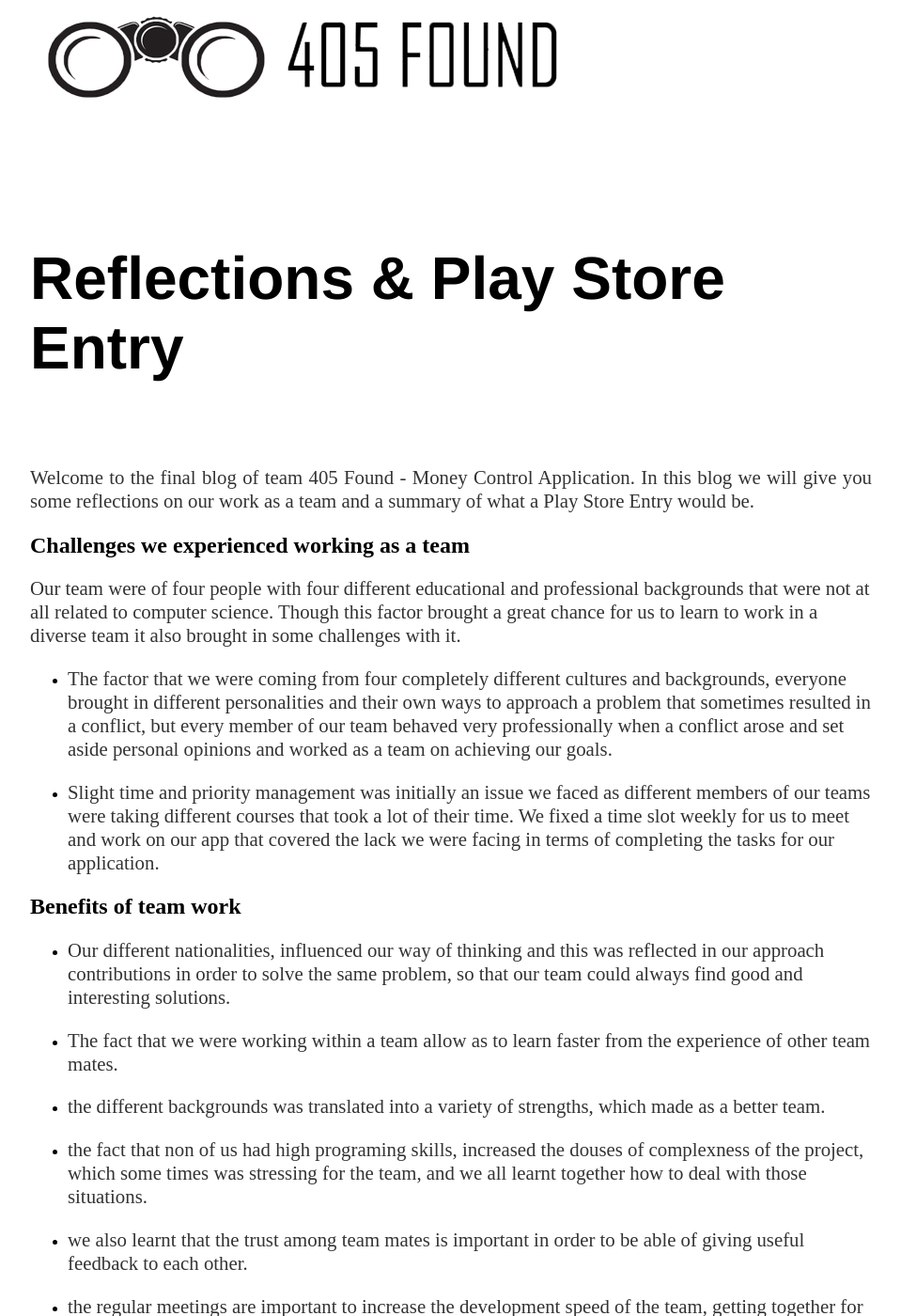
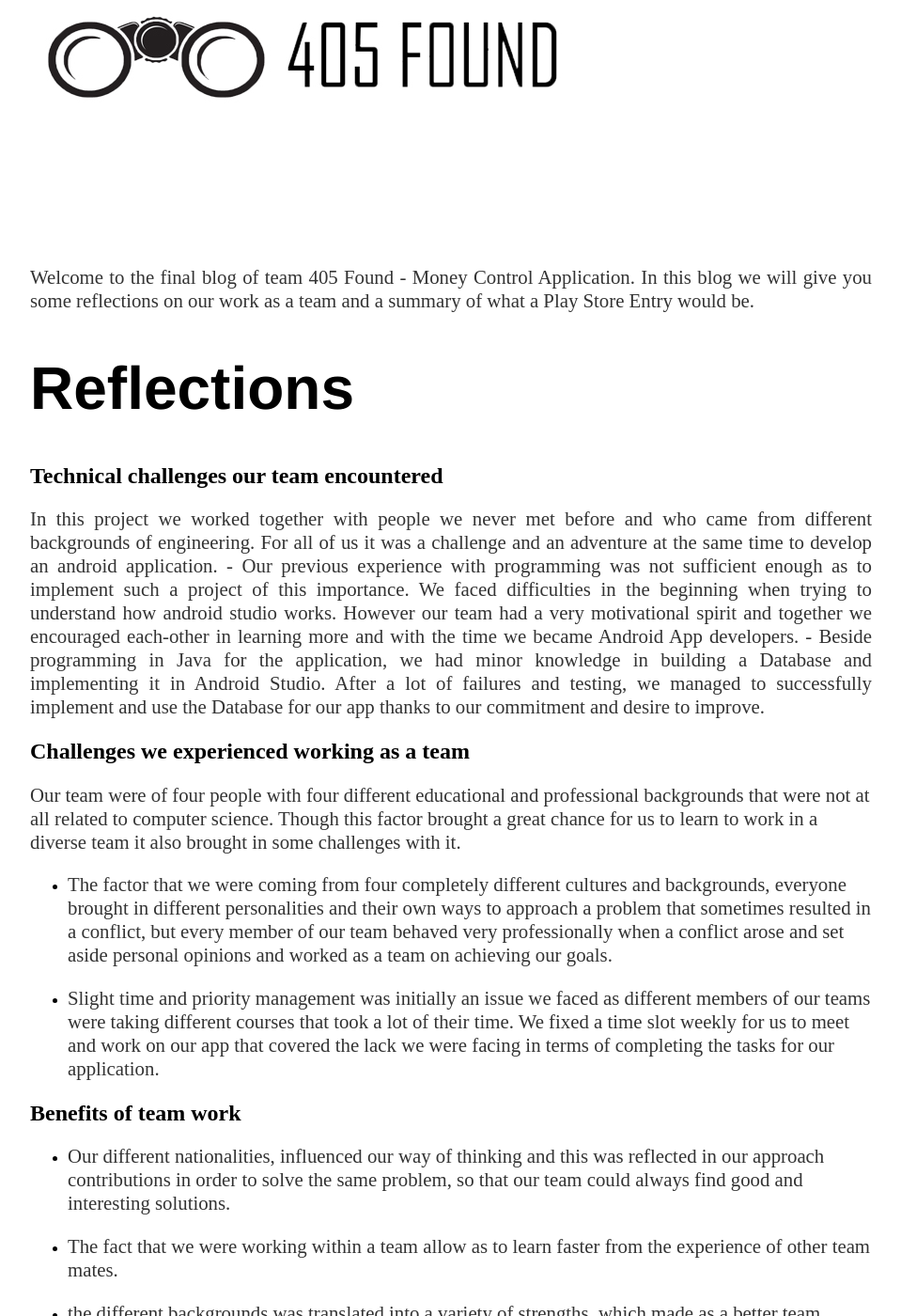
Before and after one commit to NadeemNicoR/TeamProjects, a Jekyll site: the page built from docs/_posts/2019-07-02-ISEE-2019-Reflections & Play Store Entry.md, in a window 1280 px wide and 1400 px high, scrolled down 584 px. Shown: the whole window at 94% size, without its empty margins (160-1119 px from the left). Built offline with Jekyll 4.4.1, drawn with Linux system fonts in a browser that asks for light colours; our own code applies the rules of GitHub Pages for plain Markdown files; a file with an impossible date is left out; some of the changed text lies outside the part shown.

Commit message:
Update 2019-07-02-ISEE-2019-Reflections & Play Store Entry.md

```diff
--- a/docs/_posts/2019-07-02-ISEE-2019-Reflections & Play Store Entry.md
+++ b/docs/_posts/2019-07-02-ISEE-2019-Reflections & Play Store Entry.md
@@ -1,12 +1,26 @@
 ![companylogo]({{site.baseurl}}/images/405logo.png)
 
-# Reflections & Play Store Entry
 
 <br>
 
 <p class="justify">
 
 Welcome to the final blog of team 405 Found - Money Control Application. In this blog we will give you some reflections on our work as a team and a summary of what a Play Store Entry would be.
+
+</p>
+
+# Reflections
+
+
+## Technical challenges our team encountered
+
+<p class="justify">
+
+In this project we worked together with people we never met before and who came from different backgrounds of engineering. For all of us it was a challenge and an adventure at the same time to develop an android application.
+
+- Our previous experience with programming was not sufficient enough as to implement such a project of this importance. We faced difficulties in the beginning when trying to understand how android studio works. However our team had a very motivational spirit and together we encouraged each-other in learning more and with the time we became Android App developers.
+
+- Beside programming in Java for the application, we had minor knowledge in building a Database and implementing it in Android Studio. After a lot of failures and testing, we managed to successfully implement and use the Database for our app thanks to our commitment and desire to improve.
 
 </p>
 
@@ -35,8 +49,10 @@
 
 - the regular meetings are important to increase the development speed of the team, getting together for reasons not related to the project is also important for this manner.
 
+ ## About the course "Introduction to Software Engineering for Engineers"
 
-# Money Control App - Play Store Entry
+
+# Play Store Entry
 
 
 ## Summary
@@ -75,13 +92,17 @@
 
 - Android version: 6.0.1 (Marshmallow) or above.
 
-- Security issues: Non
+- Security issues: None
 
 - Supported devices: Android devices running the previous mentioned versions
 
 - Energy consumption: 0-1% per hour
 
 - Target group: Student and working people between 18 and 40 years old.
+
+## Download app [here](please insert the link here)
+
+## here we need some screenshots
 
 
 ## Application reviews
```
Also changed, not shown: other parts of docs/_posts/2019-07-02-ISEE-2019-Reflections & Play Store Entry.md (+2 -1 lines).
